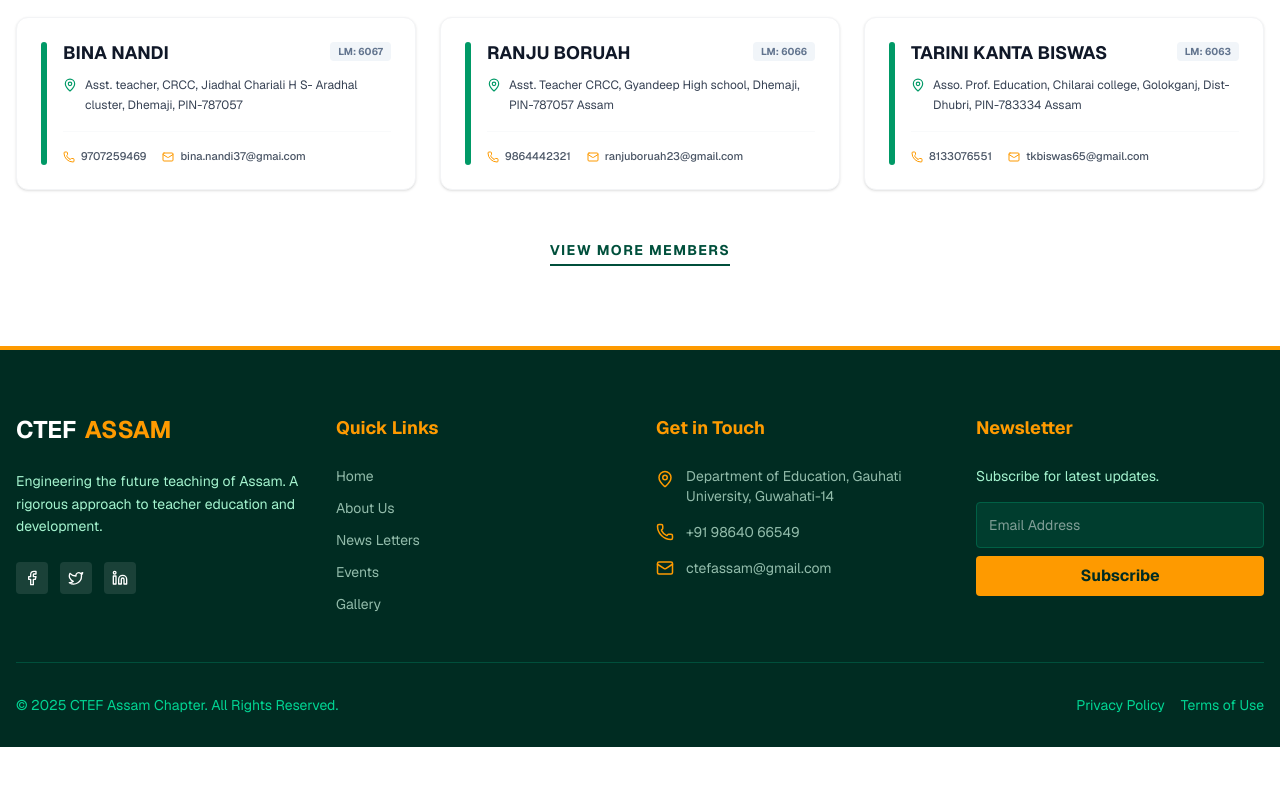
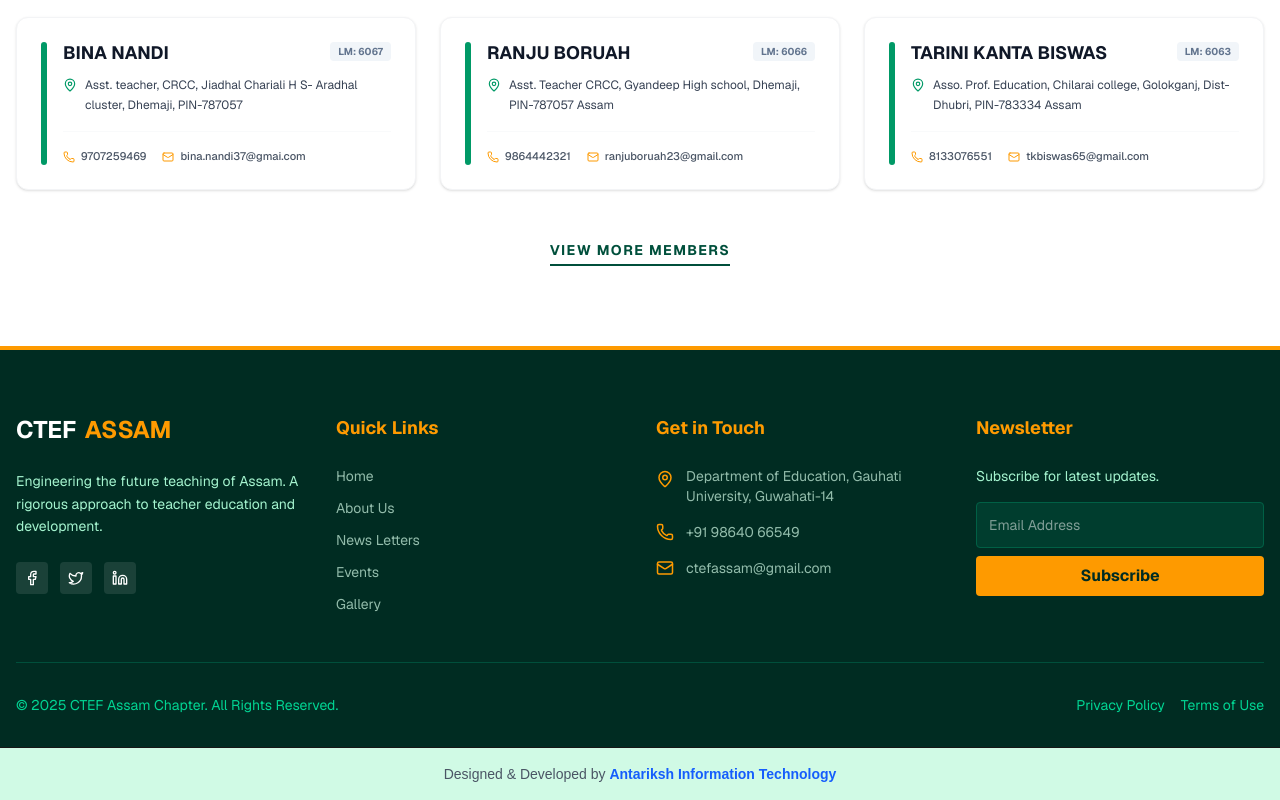
Before and after one commit to panchanan16/ctefassam, a Next.js app: page / in a window 1280 px wide. Shown: the part 6406-7206 px from the top of the page. Before the commit the page ends 7153 px from the top, so only its background shows below. Built offline with nearby package versions, Linux system fonts and the light colour scheme; no server answers; the database is empty.

Commit message:
footer credit added

```diff
--- a/src/app/layout.js
+++ b/src/app/layout.js
@@ -1,5 +1,6 @@
 import { Geist, Geist_Mono } from "next/font/google";
 import "./globals.css";
+import FooterCredit from "@/components/common/FooterCredit";
 
 const geistSans = Geist({
   variable: "--font-geist-sans",
@@ -23,6 +24,7 @@
         className={`${geistSans.variable} ${geistMono.variable} antialiased`}
       >
         {children}
+        <FooterCredit />
       </body>
     </html>
   );
--- a/src/components/common/Footer.jsx
+++ b/src/components/common/Footer.jsx
@@ -1,5 +1,6 @@
 "use client";
 import { Phone, MapPin, Mail, Facebook, Twitter, Linkedin } from "lucide-react";
+import FooterCredit from "./FooterCredit";
 
 const Footer = () => {
   return (
--- /dev/null
+++ b/src/components/common/FooterCredit.jsx
@@ -0,0 +1,21 @@
+import React from "react";
+
+const FooterCredit = () => {
+  return (
+    <div className="w-full flex justify-center items-center py-4 bg-emerald-100 border-t">
+      <p className="text-sm text-gray-600">
+        Designed & Developed by{" "}
+        <a
+          href="https://www.antarikshinfotech.com/"
+          target="_blank"
+          rel="noopener noreferrer"
+          className="text-blue-600 font-semibold hover:underline"
+        >
+          Antariksh Information Technology
+        </a>
+      </p>
+    </div>
+  );
+};
+
+export default FooterCredit;
```
